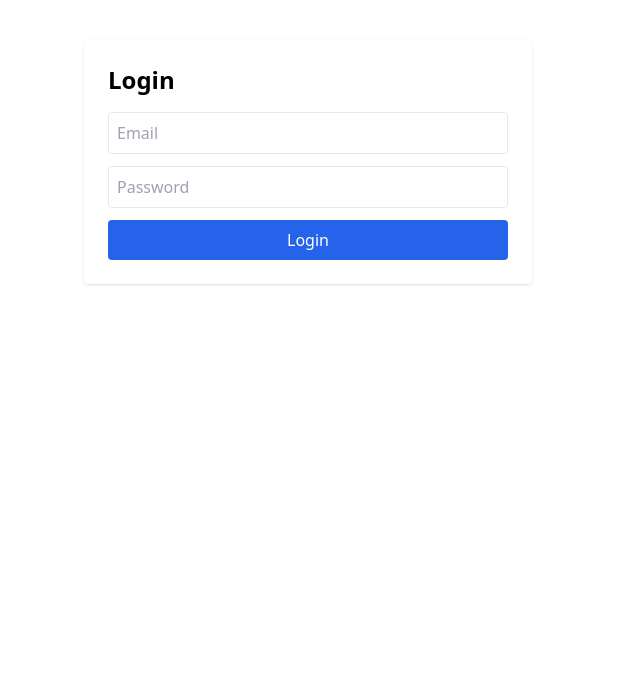
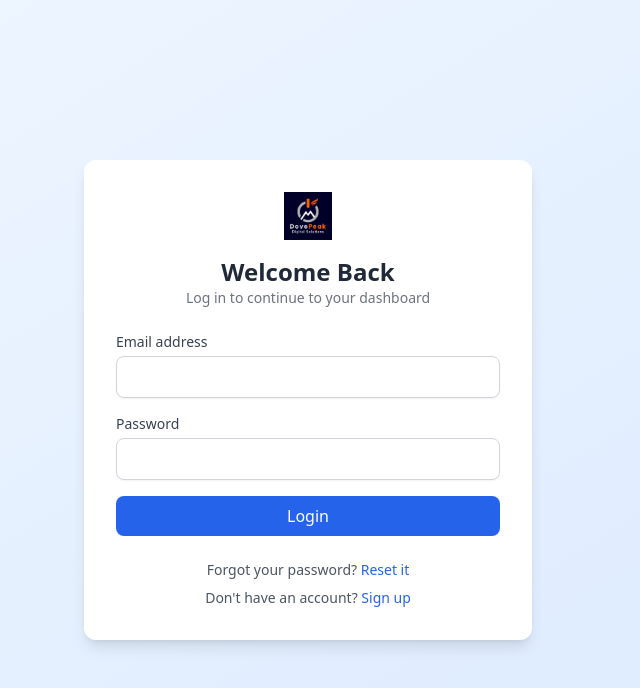
Before and after one commit to jaksoftwares/DDS-InvoicePro, a React (Vite) app: page /login in a window 1280 px wide. Shown: the top 688 px of the page, without its empty margins (332-972 px from the left). Built offline with nearby package versions, Linux system fonts and the light colour scheme; no server answers.

Commit message:
some more design adjustments in the auth pages

```diff
--- a/src/App.tsx
+++ b/src/App.tsx
@@ -12,6 +12,7 @@ import Login from './components/Auth/Login';
 import Signup from './components/Auth/Signup';
 import Profile from './components/Auth/Profile';
 import ProtectedRoute from './components/Auth/ProtectedRoute';
+import ResetPassword from './components/Auth/ResetPassword';
 
 function App() {
   return (
@@ -23,6 +24,7 @@ function App() {
               <Route path="/" element={<LandingPage />} />
               <Route path="/login" element={<Login />} />
               <Route path="/signup" element={<Signup />} />
+              <Route path="/login/reset-password" element={<ResetPassword />} />
               <Route
                 path="/dashboard"
                 element={
--- a/src/components/Auth/Login.tsx
+++ b/src/components/Auth/Login.tsx
@@ -1,54 +1,100 @@
 // src/pages/Login.tsx
 import React, { useState } from 'react';
-import { useNavigate } from 'react-router-dom';
+import { useNavigate, Link } from 'react-router-dom';
 import { useAuth } from '../../context/AuthContext';
+import { Helmet } from 'react-helmet-async';
 
 const Login = () => {
   const [email, setEmail] = useState('');
   const [password, setPassword] = useState('');
   const [error, setError] = useState('');
+  const [loading, setLoading] = useState(false);
   const navigate = useNavigate();
   const { login } = useAuth();
 
   const handleSubmit = async (e: React.FormEvent) => {
     e.preventDefault();
     setError('');
+    setLoading(true);
     try {
       await login(email, password);
-      navigate('/dashboard'); // ✅ redirect to protected route
+      navigate('/dashboard');
     } catch (err: unknown) {
       if (err instanceof Error) {
         setError(err.message);
       } else {
         setError('Login failed');
       }
+    } finally {
+      setLoading(false);
     }
   };
 
   return (
-    <div className="max-w-md mx-auto mt-10 p-6 bg-white rounded shadow">
-      <h2 className="text-2xl font-bold mb-4">Login</h2>
-      <form onSubmit={handleSubmit}>
+    <>
+      <Helmet>
+        <title>Login | InvoicePro</title>
+        <meta name="description" content="Login to your InvoicePro dashboard" />
+      </Helmet>
+
+      <div className="min-h-screen bg-gradient-to-br from-blue-50 to-blue-100 flex items-center justify-center px-4">
+        <div className="max-w-md w-full bg-white rounded-xl shadow-lg p-8">
+          <div className="mb-6 text-center">
+            <img src="/logo.jpg" alt="InvoicePro" className="mx-auto h-12 w-12" />
+            <h2 className="text-2xl font-bold text-gray-800 mt-4">Welcome Back</h2>
+            <p className="text-sm text-gray-500">Log in to continue to your dashboard</p>
+          </div>
+
+          <form onSubmit={handleSubmit} className="space-y-4">
+            <div>
+              <label htmlFor="email" className="block text-sm font-medium text-gray-700">Email address</label>
               <input
+                id="email"
                 type="email"
-          placeholder="Email"
                 value={email}
                 onChange={e => setEmail(e.target.value)}
-          className="w-full mb-3 p-2 border rounded"
+                className="mt-1 block w-full px-4 py-2 border border-gray-300 rounded-lg shadow-sm focus:ring-blue-500 focus:border-blue-500"
                 required
               />
+            </div>
+
+            <div>
+              <label htmlFor="password" className="block text-sm font-medium text-gray-700">Password</label>
               <input
+                id="password"
                 type="password"
-          placeholder="Password"
                 value={password}
                 onChange={e => setPassword(e.target.value)}
-          className="w-full mb-3 p-2 border rounded"
+                className="mt-1 block w-full px-4 py-2 border border-gray-300 rounded-lg shadow-sm focus:ring-blue-500 focus:border-blue-500"
                 required
               />
-        {error && <div className="text-red-500 mb-2">{error}</div>}
-        <button type="submit" className="w-full bg-blue-600 text-white py-2 rounded">Login</button>
+            </div>
+
+            {error && <div className="text-red-600 text-sm">{error}</div>}
+
+            <button
+              type="submit"
+              disabled={loading}
+              className="w-full bg-blue-600 text-white py-2 rounded-lg hover:bg-blue-700 transition disabled:opacity-50"
+            >
+              {loading ? 'Logging in...' : 'Login'}
+            </button>
           </form>
+
+          <div className="mt-6 text-sm text-center text-gray-600">
+            <p>
+              Forgot your password?{' '}
+
+              <Link to="reset-password" className="text-blue-600 hover:underline cursor-pointer">Reset it</Link>
+            </p>
+            <p className="mt-2">
+              Don't have an account?{' '}
+              <Link to="/signup" className="text-blue-600 hover:underline">Sign up</Link>
+            </p>
           </div>
+        </div>
+      </div>
+    </>
   );
 };
 
--- /dev/null
+++ b/src/components/Auth/ResetPassword.tsx
@@ -0,0 +1,82 @@
+import React, { useState } from 'react';
+import { sendPasswordResetEmail } from 'firebase/auth';
+import { auth } from '../../lib/firebase';
+import { Link } from 'react-router-dom';
+import { Helmet } from 'react-helmet-async';
+
+const ResetPassword = () => {
+  const [email, setEmail] = useState('');
+  const [message, setMessage] = useState('');
+  const [error, setError] = useState('');
+  const [loading, setLoading] = useState(false);
+
+  const handleSubmit = async (e: React.FormEvent) => {
+    e.preventDefault();
+    setError('');
+    setMessage('');
+    setLoading(true);
+    try {
+      await sendPasswordResetEmail(auth, email);
+      setMessage('✅ Password reset email sent! Please check your inbox.');
+    } catch (err: unknown) {
+      if (err instanceof Error) {
+        setError(err.message);
+      } else {
+        setError('Something went wrong');
+      }
+    } finally {
+      setLoading(false);
+    }
+  };
+
+  return (
+    <>
+      <Helmet>
+        <title>Reset Password | InvoicePro</title>
+        <meta name="description" content="Reset your InvoicePro password." />
+      </Helmet>
+
+      <div className="min-h-screen bg-gradient-to-br from-gray-50 to-blue-100 flex items-center justify-center px-4">
+        <div className="max-w-md w-full bg-white rounded-xl shadow-lg p-8">
+          <div className="mb-6 text-center">
+            <img src="/logo.jpg" alt="InvoicePro Logo" className="mx-auto h-12 w-12" />
+            <h2 className="text-2xl font-bold text-gray-800 mt-4">Reset Password</h2>
+            <p className="text-sm text-gray-600">Enter your email to get a password reset link</p>
+          </div>
+
+          <form onSubmit={handleSubmit} className="space-y-4">
+            <div>
+              <label htmlFor="email" className="block text-sm font-medium text-gray-700">Email address</label>
+              <input
+                id="email"
+                type="email"
+                value={email}
+                onChange={e => setEmail(e.target.value)}
+                required
+                className="mt-1 block w-full px-4 py-2 border border-gray-300 rounded-lg shadow-sm focus:ring-blue-500 focus:border-blue-500"
+              />
+            </div>
+
+            {error && <div className="text-red-600 text-sm">{error}</div>}
+            {message && <div className="text-green-600 text-sm">{message}</div>}
+
+            <button
+              type="submit"
+              disabled={loading}
+              className="w-full bg-blue-600 text-white py-2 rounded-lg hover:bg-blue-700 transition disabled:opacity-50"
+            >
+              {loading ? 'Sending reset link...' : 'Send Reset Link'}
+            </button>
+          </form>
+
+          <div className="mt-6 text-sm text-center text-gray-600">
+            Remember your password?{' '}
+            <Link to="/login" className="text-blue-600 hover:underline">Log in</Link>
+          </div>
+        </div>
+      </div>
+    </>
+  );
+};
+
+export default ResetPassword;
--- a/src/components/Auth/Signup.tsx
+++ b/src/components/Auth/Signup.tsx
@@ -1,21 +1,24 @@
 // src/pages/Signup.tsx
 import React, { useState } from 'react';
-import { useNavigate } from 'react-router-dom';
+import { useNavigate, Link } from 'react-router-dom';
 import { useAuth } from '../../context/AuthContext';
+import { Helmet } from 'react-helmet-async';
 
 const Signup = () => {
+  const [name, setName] = useState('');
   const [email, setEmail] = useState('');
   const [password, setPassword] = useState('');
-  const [name, setName] = useState('');
   const [error, setError] = useState('');
+  const [loading, setLoading] = useState(false);
   const navigate = useNavigate();
   const { signup } = useAuth();
 
   const handleSubmit = async (e: React.FormEvent) => {
     e.preventDefault();
     setError('');
+    setLoading(true);
     try {
-      await signup(email, password);
+      await signup(email, password); // Optional: pass name to Firestore later
       navigate('/dashboard');
     } catch (err: unknown) {
       if (err instanceof Error) {
@@ -23,40 +26,80 @@ const Signup = () => {
       } else {
         setError('Signup failed');
       }
+    } finally {
+      setLoading(false);
     }
   };
 
   return (
-    <div className="max-w-md mx-auto mt-10 p-6 bg-white rounded shadow">
-      <h2 className="text-2xl font-bold mb-4">Sign Up</h2>
-      <form onSubmit={handleSubmit}>
+    <>
+      <Helmet>
+        <title>Sign Up | InvoicePro</title>
+        <meta name="description" content="Create your InvoicePro account to start managing invoices." />
+      </Helmet>
+
+      <div className="min-h-screen bg-gradient-to-br from-green-50 to-green-100 flex items-center justify-center px-4">
+        <div className="max-w-md w-full bg-white rounded-xl shadow-lg p-8">
+          <div className="mb-6 text-center">
+            <img src="/logo.jpg" alt="InvoicePro Logo" className="mx-auto h-12 w-12" />
+            <h2 className="text-2xl font-bold text-gray-800 mt-4">Create an Account</h2>
+            <p className="text-sm text-gray-500">Sign up to manage your invoices with ease</p>
+          </div>
+
+          <form onSubmit={handleSubmit} className="space-y-4">
+            <div>
+              <label htmlFor="name" className="block text-sm font-medium text-gray-700">Name (optional)</label>
               <input
+                id="name"
                 type="text"
-          placeholder="Name (optional)"
                 value={name}
                 onChange={e => setName(e.target.value)}
-          className="w-full mb-3 p-2 border rounded"
+                className="mt-1 block w-full px-4 py-2 border border-gray-300 rounded-lg shadow-sm focus:ring-green-500 focus:border-green-500"
               />
+            </div>
+
+            <div>
+              <label htmlFor="email" className="block text-sm font-medium text-gray-700">Email address</label>
               <input
+                id="email"
                 type="email"
-          placeholder="Email"
                 value={email}
                 onChange={e => setEmail(e.target.value)}
-          className="w-full mb-3 p-2 border rounded"
                 required
+                className="mt-1 block w-full px-4 py-2 border border-gray-300 rounded-lg shadow-sm focus:ring-green-500 focus:border-green-500"
               />
+            </div>
+
+            <div>
+              <label htmlFor="password" className="block text-sm font-medium text-gray-700">Password</label>
               <input
+                id="password"
                 type="password"
-          placeholder="Password"
                 value={password}
                 onChange={e => setPassword(e.target.value)}
-          className="w-full mb-3 p-2 border rounded"
                 required
+                className="mt-1 block w-full px-4 py-2 border border-gray-300 rounded-lg shadow-sm focus:ring-green-500 focus:border-green-500"
               />
-        {error && <div className="text-red-500 mb-2">{error}</div>}
-        <button type="submit" className="w-full bg-green-600 text-white py-2 rounded">Sign Up</button>
+            </div>
+
+            {error && <div className="text-red-600 text-sm">{error}</div>}
+
+            <button
+              type="submit"
+              disabled={loading}
+              className="w-full bg-green-600 text-white py-2 rounded-lg hover:bg-green-700 transition disabled:opacity-50"
+            >
+              {loading ? 'Creating account...' : 'Sign Up'}
+            </button>
           </form>
+
+          <div className="mt-6 text-sm text-center text-gray-600">
+            Already have an account?{' '}
+            <Link to="/login" className="text-green-600 hover:underline">Log in</Link>
           </div>
+        </div>
+      </div>
+    </>
   );
 };
 
```
Also changed, not shown: src/components/Invoice/InvoiceCreator.tsx (+46 -11 lines). Lines whose indentation alone changed are shown as unchanged.
